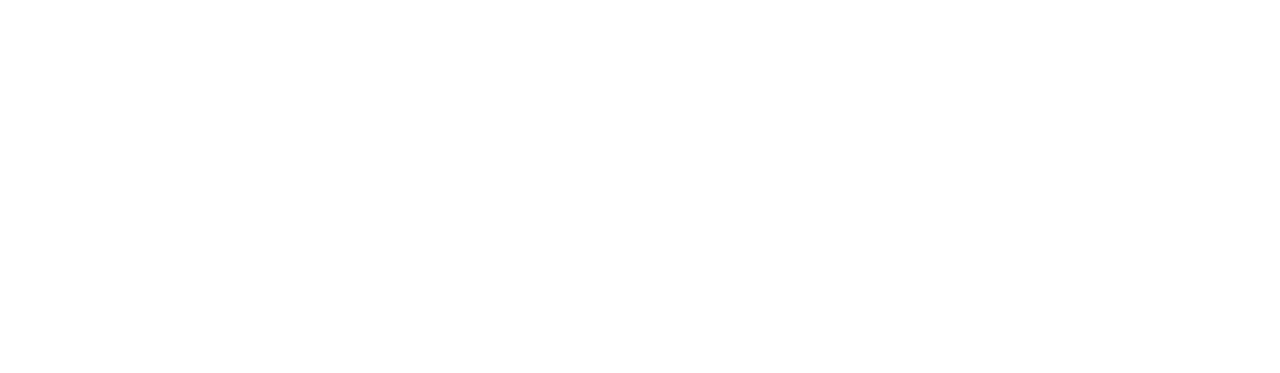
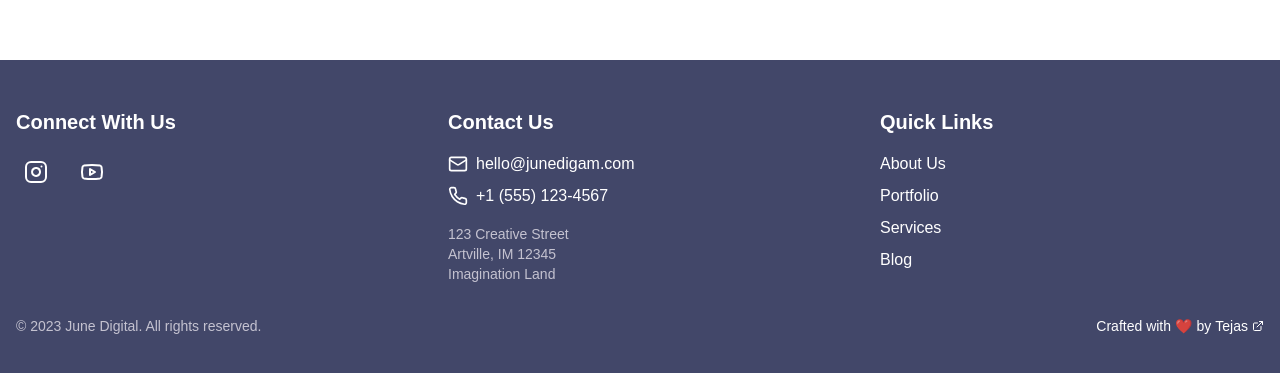
Before and after one commit to tejaskh3/mohit-art-folio, a Next.js app: page / in a window 1280 px wide. Shown: the part 821-1194 px from the top of the page. Before the commit the page ends 800 px from the top, so only its background shows below. Built offline with nearby package versions, Linux system fonts and the light colour scheme.

Commit message:
feat: add navbar

```diff
--- a/src/app/layout.tsx
+++ b/src/app/layout.tsx
@@ -2,6 +2,8 @@ import type { Metadata } from "next";
 import localFont from "next/font/local";
 import "./globals.css";
 import Navbar from "@/components/Navbar";
+import Footer from "@/components/Footer";
+
 const geistSans = localFont({
   src: "./fonts/GeistVF.woff",
   variable: "--font-geist-sans",
@@ -30,6 +32,7 @@ export default function RootLayout({
       >
         <Navbar />
         {children}
+        <Footer />
       </body>
     </html>
   );
--- a/src/app/page.tsx
+++ b/src/app/page.tsx
@@ -1,3 +1,3 @@
 export default function Home() {
-  return <div>Hello world</div>;
+  return <div className="h-screen">Hello world</div>;
 }
--- /dev/null
+++ b/src/components/Footer.tsx
@@ -0,0 +1,98 @@
+"use client"
+import { Instagram, Youtube, Mail, Phone, ExternalLink } from 'lucide-react'
+import Link from "next/link"
+
+// TODO: replace instagram, youtube, email, phone, address, quick links with actual values
+export default function Footer() {
+  return (
+    <footer className="bg-[#424769] text-white py-8 sm:py-12">
+      <div className="container mx-auto px-4">
+        <div className="grid grid-cols-1 md:grid-cols-3 gap-8 md:gap-12">
+          <div className="space-y-3 md:space-y-4">
+            <h3 className="text-lg md:text-xl font-semibold">Connect With Us</h3>
+            <div className="flex items-center gap-4">
+              <Link
+                href="https://instagram.com"
+                className="hover:text-[#E5E1EA] transition-colors p-2 rounded-full hover:bg-white/10"
+                target="_blank"
+                rel="noopener noreferrer"
+                aria-label="Follow us on Instagram"
+              >
+                <Instagram className="h-6 w-6" />
+              </Link>
+              <Link
+                href="https://youtube.com"
+                className="hover:text-[#E5E1EA] transition-colors p-2 rounded-full hover:bg-white/10"
+                target="_blank"
+                rel="noopener noreferrer"
+                aria-label="Subscribe to our YouTube channel"
+              >
+                <Youtube className="h-6 w-6" />
+              </Link>
+            </div>
+          </div>
+          <div className="space-y-3 md:space-y-4">
+            <h3 className="text-lg md:text-xl font-semibold">Contact Us</h3>
+            <div className="space-y-2">
+              <Link
+                href="mailto:hello@junedigam.com"
+                className="flex items-center gap-2 hover:text-[#E5E1EA] transition-colors group"
+              >
+                <Mail className="h-5 w-5 group-hover:scale-110 transition-transform" />
+                <span className="hover:underline">hello@junedigam.com</span>
+              </Link>
+              <Link
+                href="tel:+15551234567"
+                className="flex items-center gap-2 hover:text-[#E5E1EA] transition-colors group"
+              >
+                <Phone className="h-5 w-5 group-hover:scale-110 transition-transform" />
+                <span>+1 (555) 123-4567</span>
+              </Link>
+            </div>
+            <address className="not-italic text-xs md:text-sm text-[#E5E1EA]/80 hover:text-[#E5E1EA] transition-colors">
+              123 Creative Street<br />
+              Artville, IM 12345<br />
+              Imagination Land
+            </address>
+          </div>
+          <div className="space-y-3 md:space-y-4">
+            <h3 className="text-lg md:text-xl font-semibold">Quick Links</h3>
+            <nav className="space-y-2">
+              {[
+                { href: '/about', label: 'About Us' },
+                { href: '/portfolio', label: 'Portfolio' },
+                { href: '/services', label: 'Services' },
+                { href: '/blog', label: 'Blog' },
+              ].map((link) => (
+                <Link
+                  key={link.href}
+                  href={link.href}
+                  className="block hover:text-[#E5E1EA] transition-colors hover:translate-x-1 duration-200"
+                >
+                  {link.label}
+                </Link>
+              ))}
+            </nav>
+          </div>
+        </div>
+        <div className="flex flex-col sm:flex-row justify-between items-center gap-3 md:gap-4 mt-6 md:mt-8">
+          <p className="text-xs md:text-sm text-[#E5E1EA]/80">
+            © {new Date().getFullYear()} June Digital. All rights reserved.
+          </p>
+          <p className="text-xs md:text-sm flex items-center gap-1">
+            Crafted with <span className="text-red-400 animate-pulse">❤️</span> by
+            <Link
+              href="https://tejaskh3.com"
+              className="font-medium hover:text-[#E5E1EA] transition-colors inline-flex items-center gap-1"
+              target="_blank"
+              rel="noopener noreferrer"
+            >
+              Tejas
+              <ExternalLink className="h-3 w-3" />
+            </Link>
+          </p>
+        </div>
+      </div>
+    </footer>
+  )
+}
```
